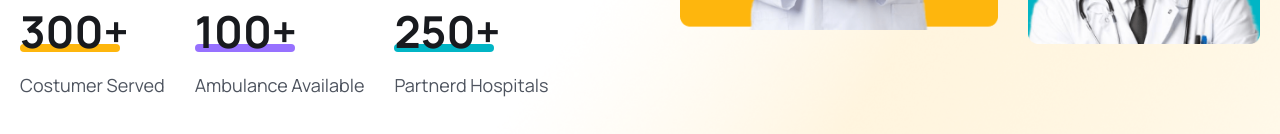
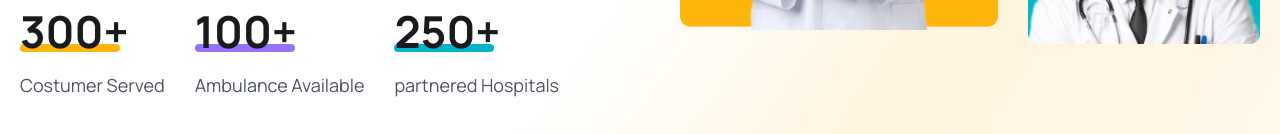
Before and after one commit to sparshgupta121/Techack-4.0, a React (Vite) app in the folder frontend/: page / in a window 1280 px wide. Shown: the part 666-800 px from the top of the page. Built offline with nearby package versions, Linux system fonts and the light colour scheme.

Commit message:
spelling theek krdi

```diff
--- a/frontend/src/pages/Home.jsx
+++ b/frontend/src/pages/Home.jsx
@@ -59,7 +59,7 @@ const Home = () => {
                     <h2 className="text-[36px] leading-[56px] lg:text-[44px] lg:leading-[54px] font-[700] text-headingColor">250+
                     </h2>
                     <span className="w-[100px] h-2 bg-irisBlueColor rounded-full block mt-[-14px]"></span>
-                    <p className="text_para">Partnerd Hospitals </p>
+                    <p className="text_para">partnered Hospitals </p>
                   </div>
                 </div>
               </div>
```
